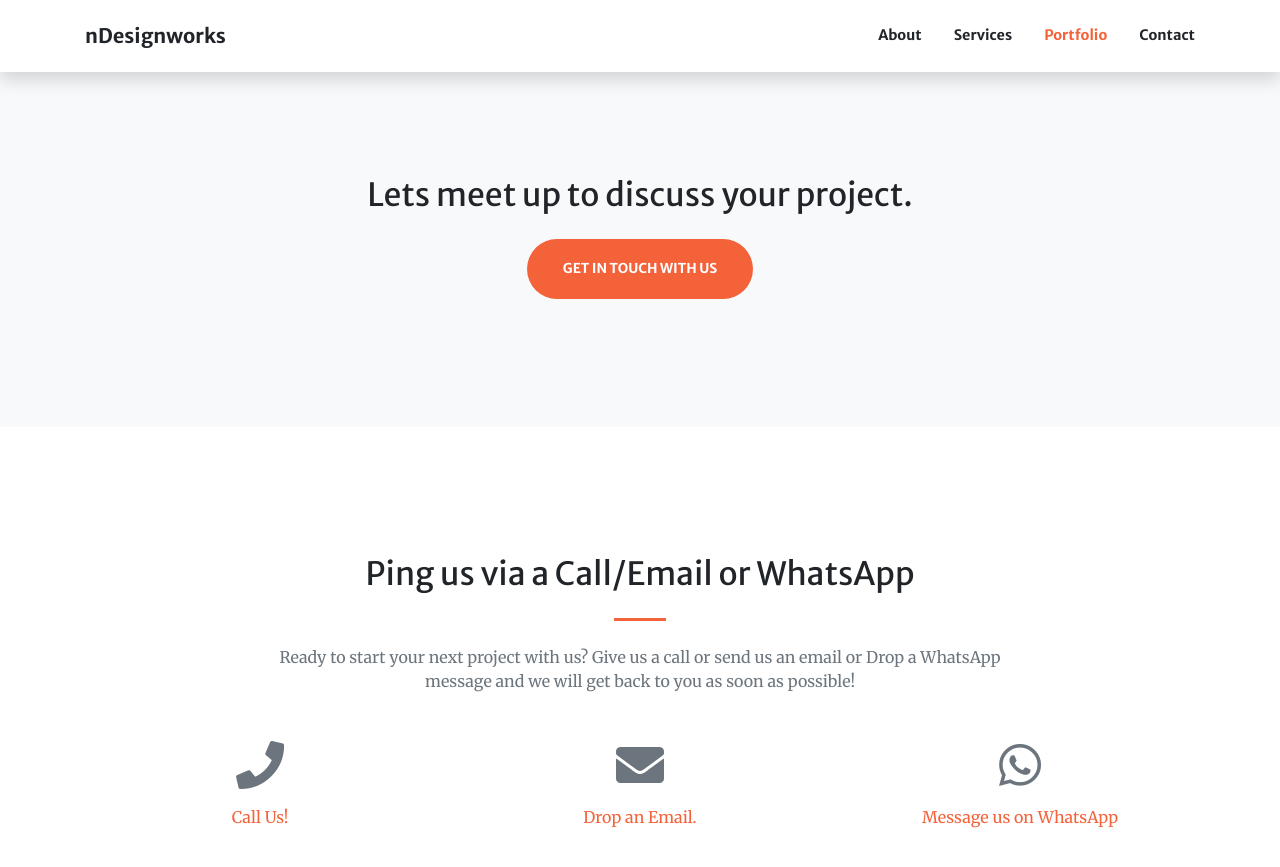
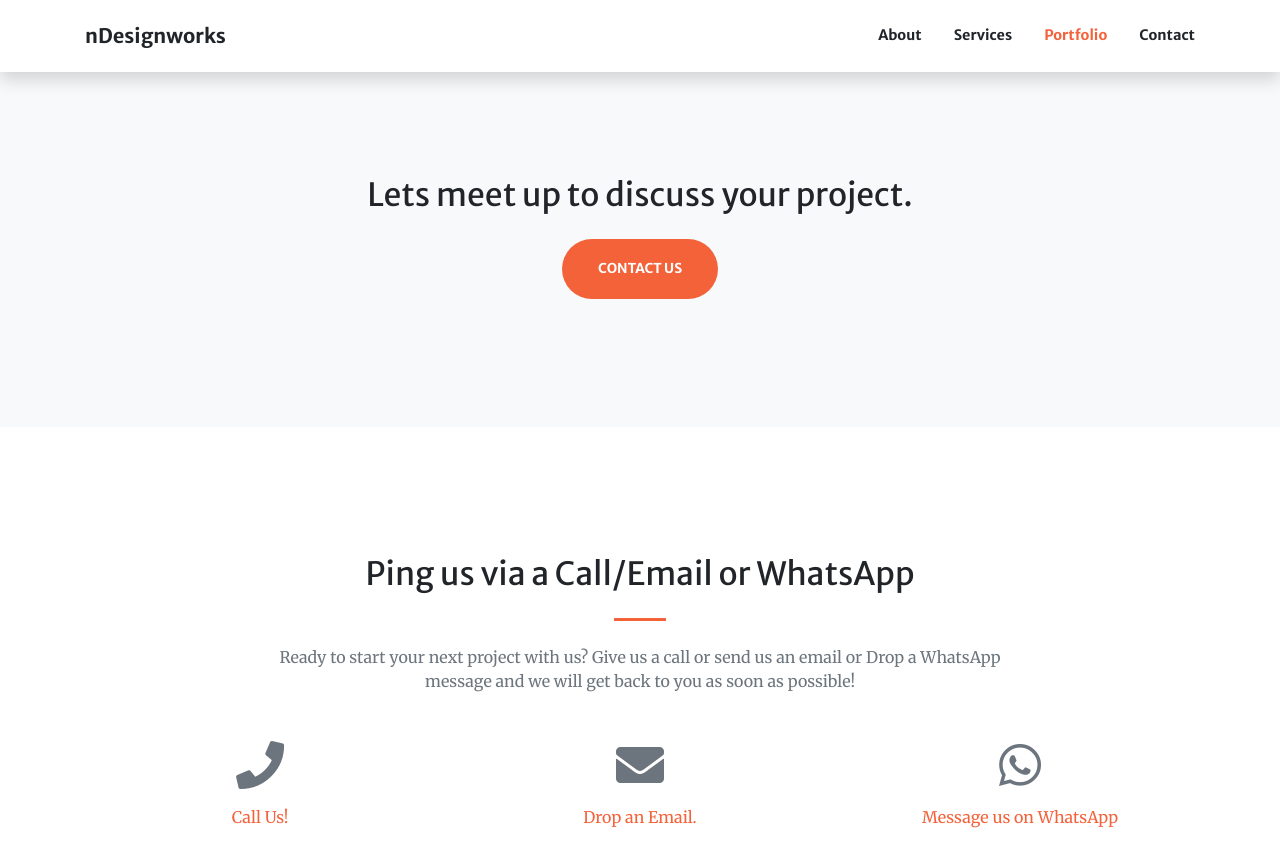
Before and after one commit to NavneetDW/ndesignworks-homepage, a Jekyll site: the page index.html, which Jekyll copies as it is, in a window 1280 px wide and 900 px high, scrolled down 2427 px. Shown: the top 867 px of the window. Built offline with Jekyll 4.4.1, drawn with Linux system fonts in a browser that asks for light colours.

Commit message:
Update index.html

```diff
--- a/index.html
+++ b/index.html
@@ -240,7 +240,7 @@
   <section class="page-section bg-light">
     <div class="container text-center">
       <h2 class="mb-4">Lets meet up to discuss your project.</h2>
-      <a class="btn btn-primary btn-xl js-scroll-trigger" href="#contact" onClick="ga('send', 'event', { eventCategory: 'Button', eventAction: 'Click', eventLabel: 'Lead Generation'});">Get in touch with US</a>
+      <a class="btn btn-primary btn-xl js-scroll-trigger" href="#contact" onClick="ga('send', 'event', { eventCategory: 'Button', eventAction: 'Click', eventLabel: 'Lead Generation'});">Contact US</a>
     </div>
   </section>
 
```
